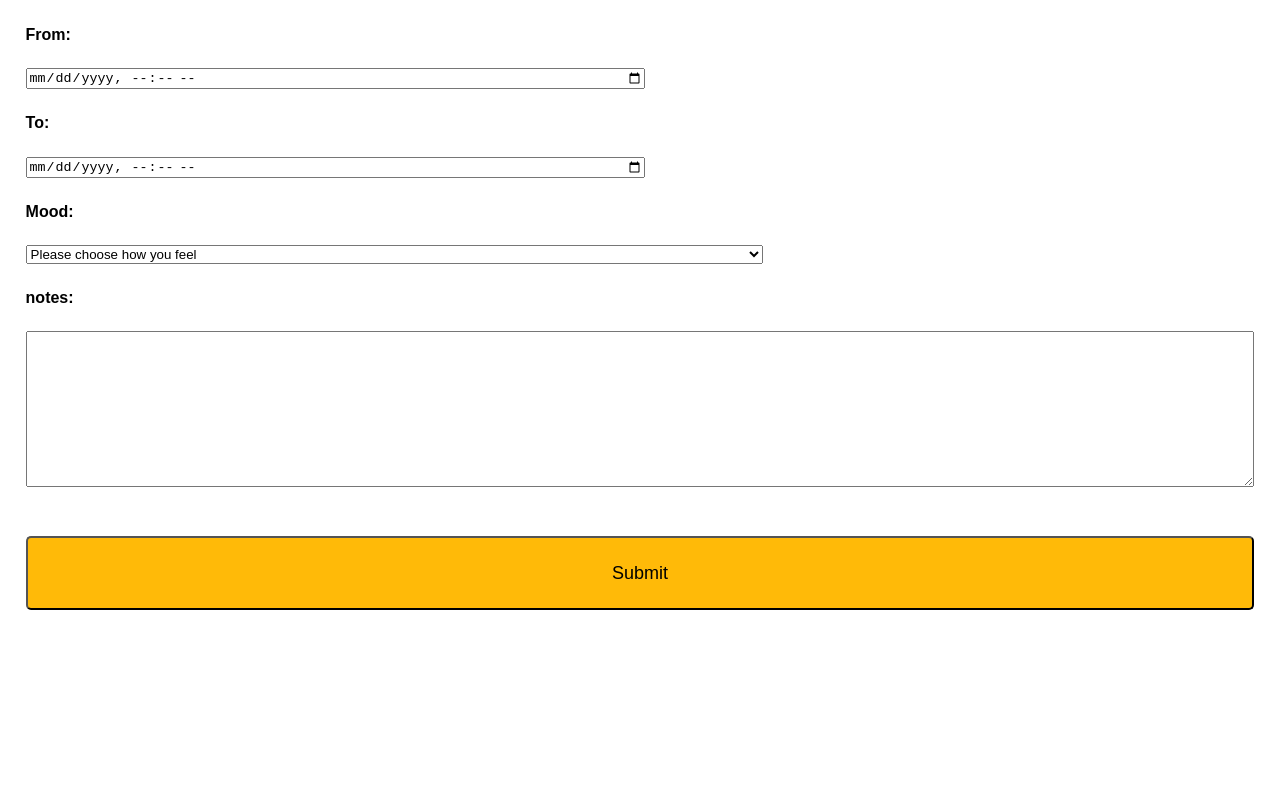
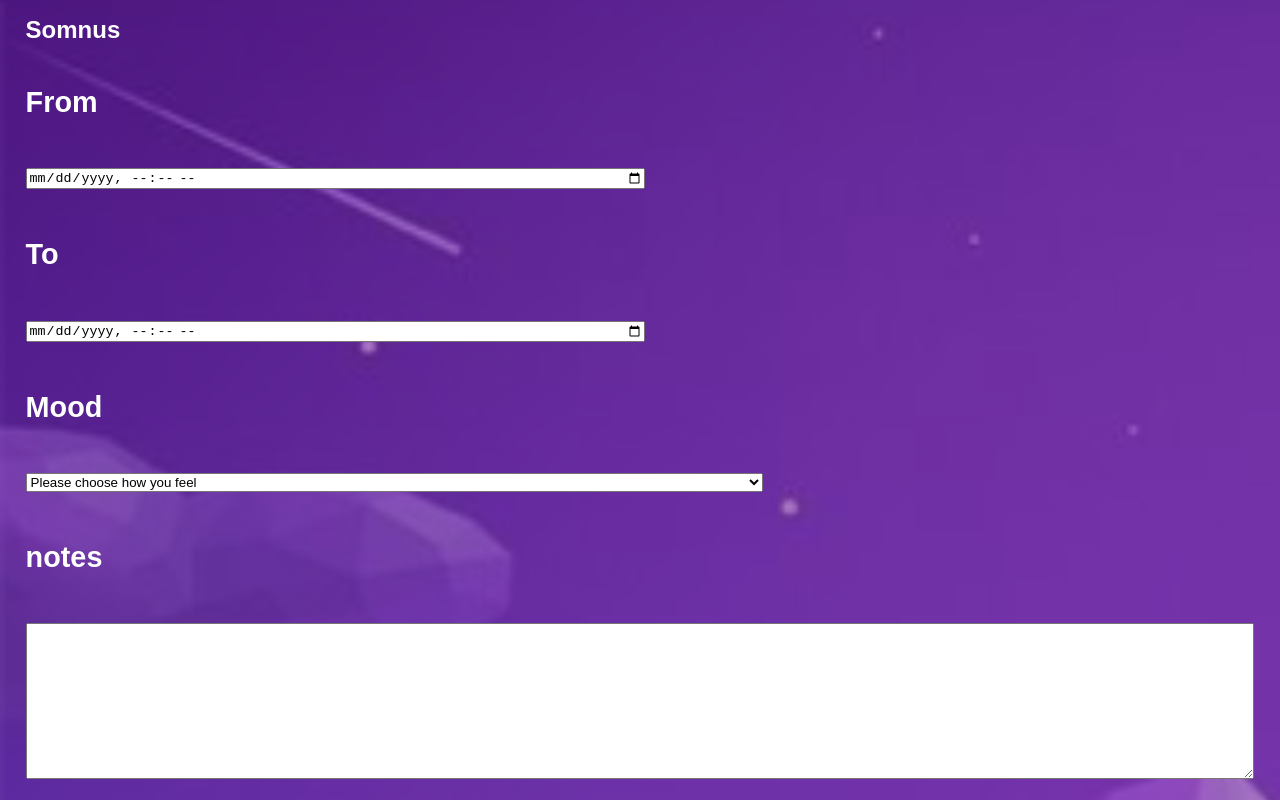
Before and after one commit to Build-Week-Sleep-Tracker-Oct/Front-End, a React (Create React App) app in the folder somnus/: page /sleepentry in a window 1280 px wide. Shown: the top 800 px of the page. Built offline with nearby package versions, Linux system fonts and the light colour scheme; no server answers; sample sign-in values are in the browser's storage; a web font is replaced by a local one.

Commit message:
did more styling

```diff
--- a/somnus/src/App.css
+++ b/somnus/src/App.css
@@ -104,3 +104,20 @@
 .addEntryButton {
   font-size: 2rem;
 }
+
+.sleep-entry {
+    display: flex;
+    flex-direction: column;
+    max-width: 100%;
+    height: 100vh;
+    font-size: 1.8rem;
+    background-image: url('./assets/Somnus_Splash_Page.svg');
+    background-repeat: no-repeat;
+    background-size: 150%;
+}
+.sleep-entry h1 {
+  color: white;
+  text-align: left;
+  font-size: 1.5rem;
+  margin-left: 2%;
+}
--- a/somnus/src/components/SleepEntry.js
+++ b/somnus/src/components/SleepEntry.js
@@ -2,6 +2,7 @@ import React, {useState} from "react";
 import { connect } from 'react-redux'
 import { postData } from '../actions'
 import styled from "styled-components";
+import {NavLink} from "react-router-dom";
 
 const SleepForm = styled.form`
     display: flex;
@@ -11,28 +12,30 @@ const SleepForm = styled.form`
 
 const SleepFormLabel = styled.label`
     text-align: left;
+    color: white;
 `;
 
 const TimeInput = styled.input`
-    margin: 2% 0;
+    margin: 4% 0;
     width: 50%;
 `;
 
 const MoodInput = styled.select`
-    margin: 2% 0;
+    margin: 4% 0;
     width: 60%;
 `;
 
 const NoteInput = styled.textarea`
-    margin: 2% 0;
+    margin: 4% 0;
 `;
 
 const SubmitButton = styled.button`
     background: #FFBA08;
     border-radius: 5px;
-    margin: 2% 0;
+    margin: 10% 0;
     padding: 2%;
     font-size: 18px;
+    border: none;
 `;
 
 const SleepEntry = (props) => {
@@ -55,15 +58,17 @@ const SleepEntry = (props) => {
     }
 
     return(
+        <div className="sleep-entry">
+            <h1>Somnus</h1>
         <SleepForm onSubmit={submitEntry}>
 
-            <SleepFormLabel htmlFor="dateTimeFrom">From:</SleepFormLabel>
+            <SleepFormLabel htmlFor="dateTimeFrom">From</SleepFormLabel>
             <TimeInput name="dateTimeFrom" id="dateTimeFrom" type="datetime-local" onChange={changeHandler} value={entry.dateTimeFrom} />
 
-            <SleepFormLabel htmlFor="dateTimeTo">To:</SleepFormLabel>
+            <SleepFormLabel htmlFor="dateTimeTo">To</SleepFormLabel>
             <TimeInput name="dateTimeTo" id="dateTimeTo" type="datetime-local" onChange={changeHandler} value={entry.dateTimeTo} />
 
-            <SleepFormLabel htmlFor="feels">Mood:</SleepFormLabel>
+            <SleepFormLabel htmlFor="feels">Mood</SleepFormLabel>
             <MoodInput name="feels" onChange={e => changeHandler(e)} value={entry.feels}>
                 <option selected disabled value="">Please choose how you feel</option>
                 <option value="4">😀</option>
@@ -72,11 +77,14 @@ const SleepEntry = (props) => {
                 <option value="1">😡</option>
             </MoodInput>
 
-            <SleepFormLabel htmlFor="notes">notes:</SleepFormLabel>
+            <SleepFormLabel htmlFor="notes">notes</SleepFormLabel>
             <NoteInput name="notes" id="notes" rows="10" cols="30" onChange={changeHandler} value={entry.notes} />
 
             <SubmitButton type="submit">Submit</SubmitButton>
+
+            <NavLink to={'/trackerlist'} style={{color:`white`, fontSize: `1.4rem`, textDecoration: `none`, textAlign: `left`}}>Back</NavLink>
         </SleepForm>
+        </div>
     );
 }
 
```
